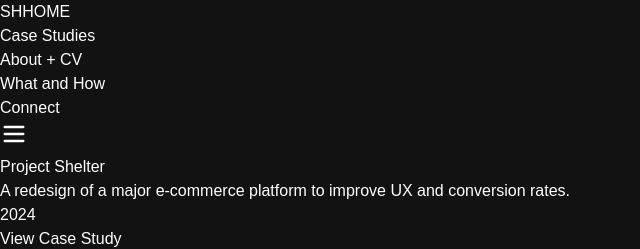
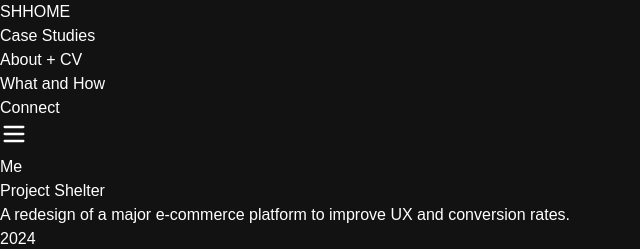
Before and after one commit to smolCat1512/ux-engineer-portfolio, a Next.js app: page / in a window 1280 px wide. Shown: the top 249 px of the page, without its empty margins (0-640 px from the left). Built offline with nearby package versions, Linux system fonts and the light colour scheme; grey boxes are pictures that could not be loaded.

Commit message:
chore: New Me section and javascript for scrolliing
New js piece for scrolling - don't know if needed but helps a little with top padding and how content lines up on home page.
Created new Me component for home page and added a lot of padding top so does not appear under header on load

```diff
--- a/src/app/globals.css
+++ b/src/app/globals.css
@@ -14,6 +14,12 @@
   --foreground: #ffffff;
 }
 
+html {
+  scroll-behaviour: smooth;
+  scroll-padding:
+  var(--scroll-padding, 8rem);
+}
+
 body {
   background-color: var(--background);
   color: var(--foreground);
--- /dev/null
+++ b/src/app/main.tsx
@@ -0,0 +1,8 @@
+const navigation = document.querySelector(".primary-navigation");
+
+const navigationHeight = navigation?.scrollHeight;
+
+document.documentElement.style.setProperty(
+    "--scroll-padding",
+    navigationHeight + "px"
+)
--- a/src/app/page.tsx
+++ b/src/app/page.tsx
@@ -3,21 +3,25 @@ import About from "@/components/About";
 import WhatAndHow from "@/components/What";
 import Connect from "@/components/Connect";
 import Header from "@/components/Header";
+import Me from "@/components/Me";
 
 export default function HomePage() {
   return (
     <>
     <Header />
-      <section id="case-studies" className="h-screen flex items-center justify-center pt-16">
+    <section id="me" className="h-screen flex items-start justify-center pt-36">
+        <Me />
+      </section>
+      <section id="case-studies" className="h-screen flex items-start justify-center">
         <CaseStudies />
       </section>
-      <section id="about" className="h-screen flex items-center justify-center">
+      <section id="about" className="h-screen flex items-start justify-center">
         <About />
       </section>
-      <section id="what-how" className="h-screen flex items-center justify-center">
+      <section id="what-how" className="h-screen flex items-start justify-center">
         <WhatAndHow />
       </section>
-      <footer id="connect" className="h-screen flex items-center justify-center">
+      <footer id="connect" className="h-screen flex items-start justify-center">
         <Connect />
       </footer>
     </>
--- /dev/null
+++ b/src/components/Me.tsx
@@ -0,0 +1,5 @@
+const Me = () => {
+    return <section className="hi-screen flex-1 p-4">Me</section>;
+  };
+
+  export default Me;
--- a/src/components/casestudies.tsx
+++ b/src/components/casestudies.tsx
@@ -23,7 +23,7 @@ const caseStudies = [
 export default function CaseStudies() {
 
   return (
-    <section id="case-studies" className="space-y-12 p-8">
+    <section id="case-studies" className="space-y-12 p-8 hi-screen flex-1">
       {caseStudies.map((study) => (
         <div
           key={study.slug}
--- a/src/components/header.tsx
+++ b/src/components/header.tsx
@@ -5,6 +5,7 @@ import { useState } from "react";
 import Link from "next/link";
 import { Menu, X } from "lucide-react"; // Icons for the menu toggle
 import Logo from "../app/Logo";
+import "../app/main.tsx";
 
 const navItems = [
   { title: "Case Studies", href: "#case-studies" },
@@ -23,7 +24,7 @@ const Header = () => {
       </Link>
 
       {/* Desktop Navigation */}
-      <nav className="hidden md:block">
+      <nav className="hidden md:block primary-navigation">
         <ul className="flex space-x-6">
           {navItems.map((item) => (
             <li key={item.href}>
@@ -37,7 +38,7 @@ const Header = () => {
 
       {/* Mobile Menu Button */}
       <button
-        className="md:hidden text-white"
+        className="md:hidden text-white primary-navigation"
         onClick={() => setIsOpen(!isOpen)}
         aria-label="Toggle Menu"
       >
```
